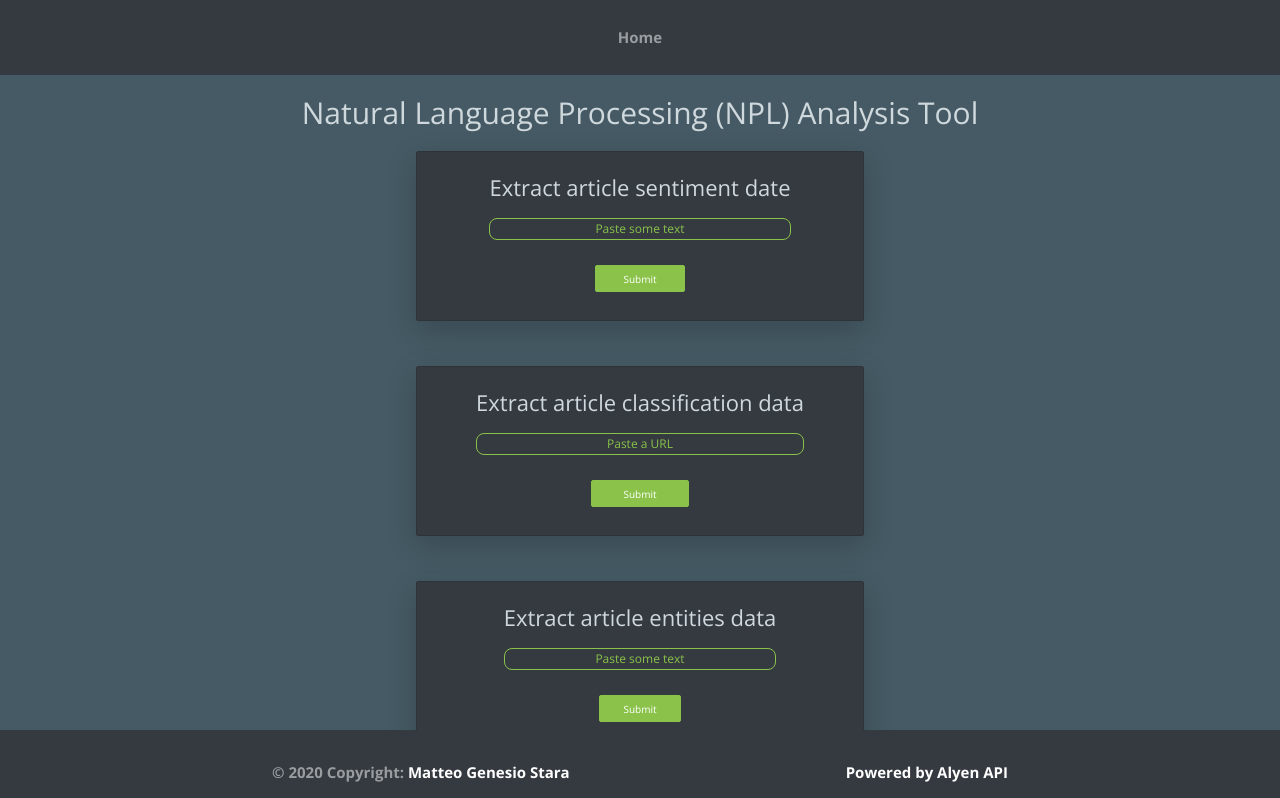
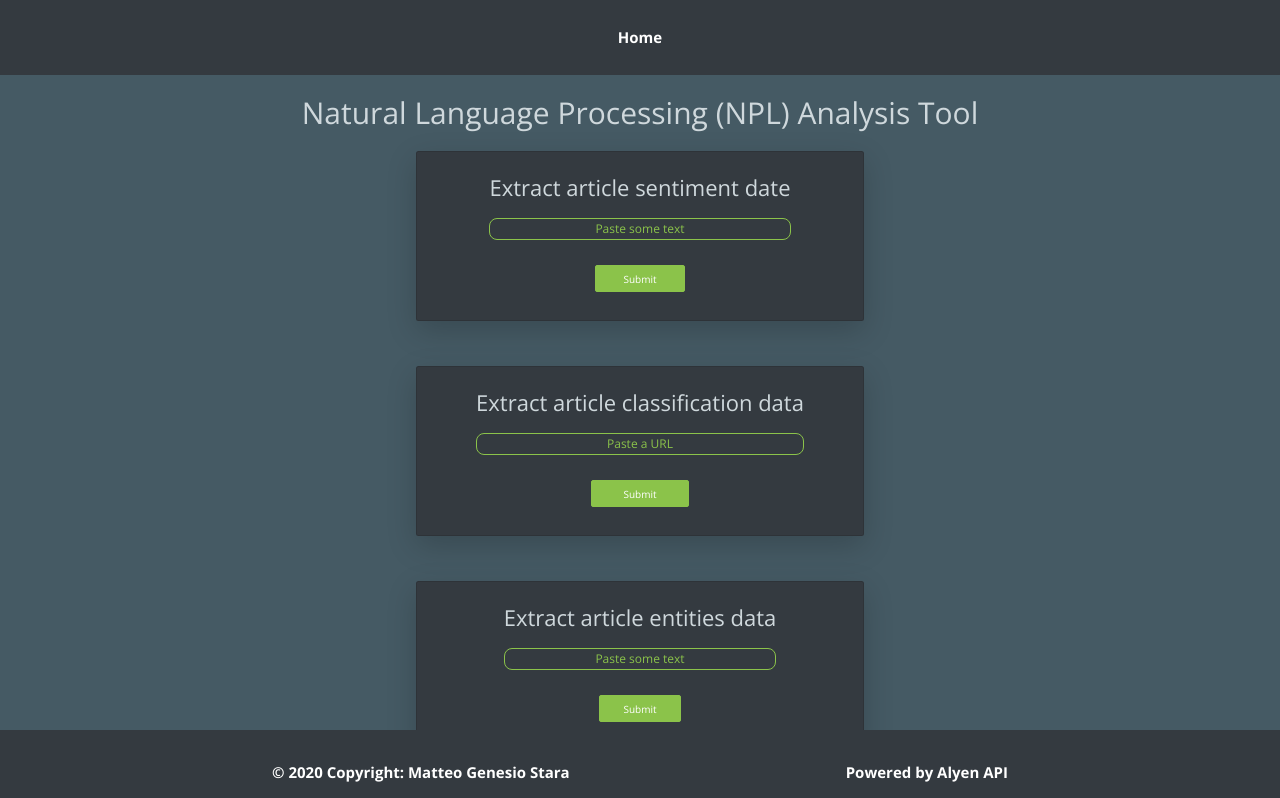
Before and after one commit to Memnoc/Evaluate_News_NPL, a website built with webpack: page src/client/views/index.html in a window 1280 px wide. Shown: the top 798 px of the page. Built offline with nearby package versions, Linux system fonts and the light colour scheme.

Commit message:
last cleanup

```diff
--- a/src/client/styles/header.scss
+++ b/src/client/styles/header.scss
@@ -24,5 +24,8 @@ h2 {
         font-family: $font-stack;
         font-weight: 700;
         font-size: 1.5rem;
+        &.navbar-dark .navbar-text {
+            color: $primary-color-text;
+        }
     }
 }
```
